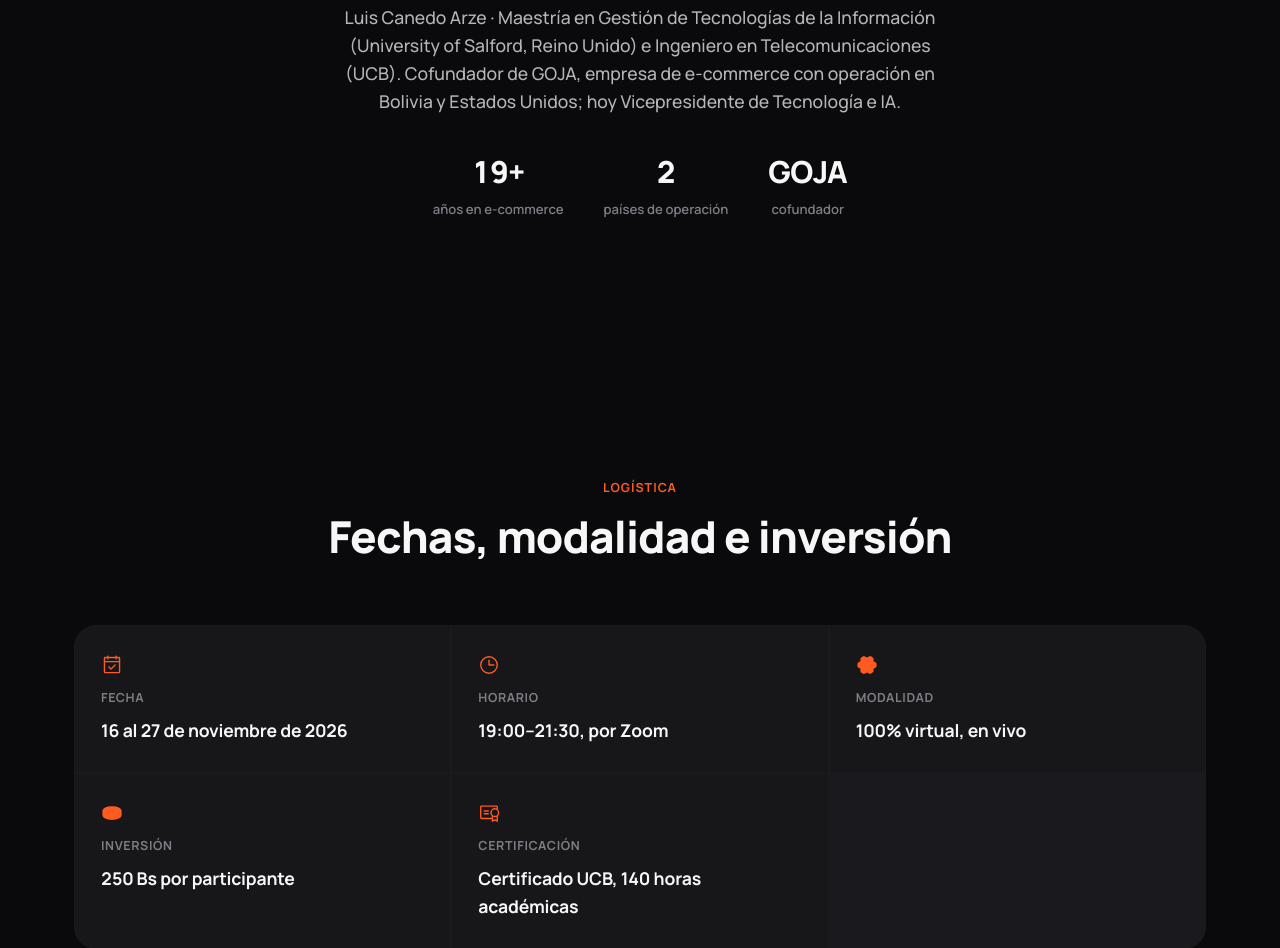
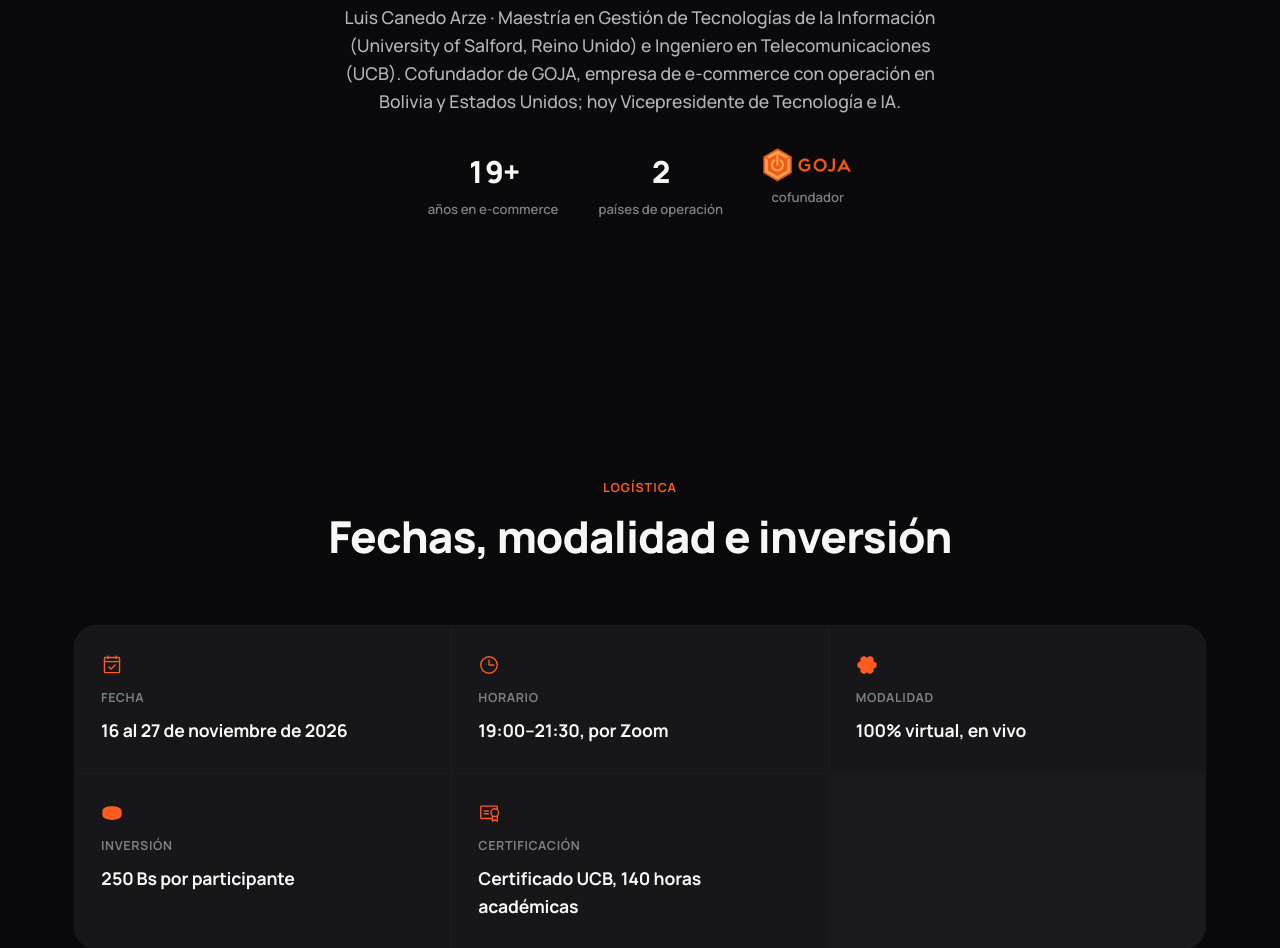
Before and after one commit to MarcVelasc/ecommercelab-landing, a plain HTML site: page index.html in a window 1280 px wide. Shown: the part 3861-4809 px from the top of the page. Drawn offline with Linux system fonts and the light colour scheme.

Commit message:
Add real GOJA logo as credibility proof in docente section

```diff
--- a/assets/css/styles.css
+++ b/assets/css/styles.css
@@ -509,6 +509,12 @@ sup { font-size: 0.65em; }
   font-weight: 600;
 }
 
+.goja-logo {
+  height: 34px;
+  width: auto;
+  margin: 0 auto 2px;
+}
+
 /* ============================================================ Logistics ============================================================ */
 .params-grid {
   display: grid;
--- a/index.html
+++ b/index.html
@@ -182,7 +182,7 @@
             <span>países de operación</span>
           </div>
           <div>
-            <strong>GOJA</strong>
+            <img class="goja-logo" src="assets/img/goja-logo.png" alt="GOJA" />
             <span>cofundador</span>
           </div>
         </div>
```
Also changed, not shown: assets/img/goja-logo.png (added).
